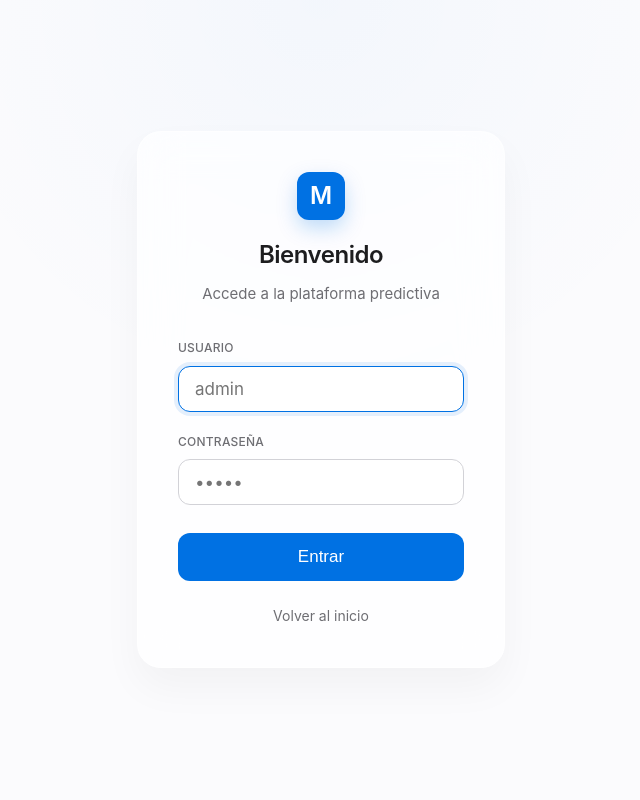
After one commit to pach24/Minerva, a FastAPI app: template templates/login.html in a window 1280 px wide. The commit adds this page. Shown: the whole page, without its empty margins (319-959 px from the left). Run offline with FastAPI, Linux system fonts and the light colour scheme; the template is opened without the code that fills it, so the values that code supplies are empty.

Commit message:
feat(auth): implement login and protect demo route
- Add session middleware configuration in main.py
- Create login.html template
- Implement admin validation logic
- Restrict access to /demo endpoint for unauthenticated users

```diff
--- a/main.py
+++ b/main.py
@@ -1,9 +1,14 @@
-from fastapi import FastAPI, Request
-from fastapi.responses import HTMLResponse
+from fastapi import FastAPI, Request, Form
+from fastapi.responses import HTMLResponse, RedirectResponse
 from fastapi.templating import Jinja2Templates
 from fastapi.staticfiles import StaticFiles
+from starlette.middleware.sessions import SessionMiddleware
 
 app = FastAPI()
+
+# --- CONFIGURACIÓN ---
+
+app.add_middleware(SessionMiddleware, secret_key="latararallevaunvestidoblancollenodecascabeles")
 
 # Servir archivos estáticos desde /static
 app.mount("/static", StaticFiles(directory="static"), name="static")
@@ -14,6 +19,40 @@ templates = Jinja2Templates(directory="templates")
 @app.get("/", response_class=HTMLResponse)
 def read_root(request: Request):
     return templates.TemplateResponse("index.html", {"request": request})
+
+# --- LOGIN (GET) ---
+@app.get("/login", response_class=HTMLResponse)
+def login_page(request: Request):
+    # Si ya está logueado, lo mandamos directo a la demo
+    if request.session.get("user") == "admin":
+        return RedirectResponse(url="/demo")
+    return templates.TemplateResponse("login.html", {"request": request})
+
+# --- LOGIN (POST) ---
+@app.post("/login")
+async def login_submit(request: Request, username: str = Form(...), password: str = Form(...)):
+    if username == "admin" and password == "admin":
+        request.session["user"] = "admin"  # Guardamos sesión
+        return RedirectResponse(url="/demo", status_code=303)
+    else:
+        return templates.TemplateResponse("login.html", {
+            "request": request,
+            "error": "Usuario o contraseña incorrectos"
+        })
+
+# --- LOGOUT ---
+@app.get("/logout")
+def logout(request: Request):
+    request.session.clear()
+    return RedirectResponse(url="/login")
+
+
+# --- RUTA PROTEGIDA (DEMO) ---
 @app.get("/demo", response_class=HTMLResponse)
 def demo(request: Request):
-    return templates.TemplateResponse("demo.html", {"request": request})
+    # Verificamos si existe la sesión
+    user = request.session.get("user")
+    if not user:
+        return RedirectResponse(url="/login")
+
+    return templates.TemplateResponse("demo.html", {"request": request, "user": user})
--- /dev/null
+++ b/static/css/login.css
@@ -0,0 +1,156 @@
+/* login.css - Solo estilos específicos, hereda variables de tu CSS global */
+
+/* Ajuste del contenedor principal para centrar verticalmente */
+body {
+    /* Sobrescribimos el display del body solo para esta página si es necesario,
+       o usamos un wrapper específico como .login-wrapper */
+    display: flex;
+    align-items: center;
+    justify-content: center;
+    min-height: 100vh;
+    /* Fondo sutil adicional si quieres resaltar sobre el gris base */
+    background-image:
+        radial-gradient(circle at 50% 0%, rgba(0, 113, 227, 0.03) 0%, transparent 40%);
+}
+
+.login-wrapper {
+    width: 100%;
+    max-width: 400px;
+    padding: calc(var(--spacing-unit) * 2);
+    display: flex;
+    flex-direction: column;
+    gap: calc(var(--spacing-unit) * 3);
+    animation: fadeIn 0.6s cubic-bezier(0.16, 1, 0.3, 1);
+}
+
+/* Tarjeta Glassmorphism */
+.login-card {
+    background: rgba(255, 255, 255, 0.7);
+    backdrop-filter: blur(20px) saturate(180%);
+    -webkit-backdrop-filter: blur(20px) saturate(180%);
+    border: 1px solid rgba(255, 255, 255, 0.4);
+    border-radius: 24px;
+    padding: 40px;
+    box-shadow: 0 20px 40px rgba(0, 0, 0, 0.04);
+}
+
+.login-header {
+    text-align: center;
+    margin-bottom: calc(var(--spacing-unit) * 4);
+}
+
+/* Icono o Logo */
+.logo-icon {
+    width: 48px;
+    height: 48px;
+    background: var(--color-accent);
+    color: white;
+    border-radius: 12px;
+    display: flex;
+    align-items: center;
+    justify-content: center;
+    font-weight: 600;
+    font-size: 24px;
+    margin: 0 auto calc(var(--spacing-unit) * 2);
+    box-shadow: 0 8px 20px rgba(0, 113, 227, 0.25);
+}
+
+.login-header h1 {
+    font-size: 24px;
+    font-weight: 600;
+    margin-bottom: calc(var(--spacing-unit) * 1);
+    letter-spacing: -0.02em;
+}
+
+.login-header p {
+    color: var(--color-secondary);
+    font-size: 15px;
+}
+
+/* Inputs estilo Apple */
+.form-group {
+    margin-bottom: calc(var(--spacing-unit) * 2.5);
+}
+
+.form-group label {
+    display: block;
+    font-size: 12px;
+    font-weight: 500;
+    color: var(--color-secondary);
+    margin-bottom: calc(var(--spacing-unit) * 1);
+    text-transform: uppercase;
+    letter-spacing: 0.02em;
+}
+
+.form-input {
+    width: 100%;
+    padding: 12px 16px;
+    border-radius: 12px;
+    border: 1px solid #d2d2d7;
+    background: rgba(255, 255, 255, 0.8);
+    font-size: 17px; /* Tamaño legible estándar iOS */
+    color: var(--color-text);
+    transition: all 0.2s ease;
+    outline: none;
+    font-family: inherit;
+}
+
+.form-input:focus {
+    border-color: var(--color-accent);
+    background: #fff;
+    box-shadow: 0 0 0 4px rgba(0, 113, 227, 0.1);
+}
+
+/* Botón */
+.btn-submit {
+    width: 100%;
+    padding: 14px;
+    background: var(--color-accent);
+    color: white;
+    border: none;
+    border-radius: 12px;
+    font-size: 17px;
+    font-weight: 500;
+    cursor: pointer;
+    transition: transform 0.1s, background-color 0.2s;
+    margin-top: calc(var(--spacing-unit) * 1);
+}
+
+.btn-submit:hover {
+    background: #0077ED; /* Un tono ligeramente más claro */
+    transform: scale(1.01);
+}
+
+.btn-submit:active {
+    transform: scale(0.98);
+}
+
+/* Mensajes y Enlaces */
+.error-msg {
+    color: var(--color-danger);
+    background: rgba(255, 59, 48, 0.1);
+    padding: 12px;
+    border-radius: 8px;
+    font-size: 14px;
+    text-align: center;
+    margin-bottom: 20px;
+}
+
+.back-link {
+    display: block;
+    text-align: center;
+    margin-top: 24px;
+    font-size: 14px;
+    color: var(--color-secondary);
+    text-decoration: none;
+}
+
+.back-link:hover {
+    color: var(--color-text);
+    text-decoration: underline;
+}
+
+@keyframes fadeIn {
+    from { opacity: 0; transform: scale(0.98); }
+    to { opacity: 1; transform: scale(1); }
+}
--- a/static/css/metrics.css
+++ b/static/css/metrics.css
@@ -104,7 +104,7 @@
 }
 
 .metric-card:hover .metric-icon {
-    transform: scale(1.15) rotate(-5deg);
+    transform: scale(1.15);
     background: linear-gradient(135deg,
         rgba(0, 122, 255, 0.2),
         rgba(90, 200, 250, 0.2)
--- a/static/css/security.css
+++ b/static/css/security.css
@@ -84,7 +84,7 @@
 }
 
 .security-card:hover .security-icon {
-    transform: scale(1.1) rotate(5deg);
+    transform: scale(1.1);
     background: linear-gradient(135deg, rgba(0, 122, 255, 0.15), rgba(90, 200, 250, 0.15));
 }
 
--- a/templates/index.html
+++ b/templates/index.html
@@ -207,7 +207,7 @@
         </p>
 
         <div class="metrics-grid">
-            <article class="metric-card metric-card--primary">
+            <article class="metric-card">
                 <div class="metric-icon">
                     <i data-lucide="target"></i>
                 </div>
--- /dev/null
+++ b/templates/login.html
@@ -0,0 +1,49 @@
+<!DOCTYPE html>
+<html lang="es">
+<head>
+    <meta charset="UTF-8">
+    <meta name="viewport" content="width=device-width, initial-scale=1.0">
+    <title>Iniciar Sesión - Minerva</title>
+
+    <!-- 1. Tu CSS Global -->
+    <link rel="stylesheet" href="/static/css/base.css">
+    <!-- (O el nombre que tenga tu archivo global con las variables) -->
+
+    <!-- 2. CSS Específico del Login -->
+    <link rel="stylesheet" href="/static/css/login.css">
+</head>
+<body>
+    <div class="login-wrapper">
+        <div class="login-card">
+            <div class="login-header">
+                <!-- La M de Minerva -->
+                <div class="logo-icon">M</div>
+                <h1>Bienvenido</h1>
+                <p>Accede a la plataforma predictiva</p>
+            </div>
+
+            {% if error %}
+            <div class="error-msg">
+                {{ error }}
+            </div>
+            {% endif %}
+
+            <form action="/login" method="post">
+                <div class="form-group">
+                    <label>Usuario</label>
+                    <input type="text" name="username" class="form-input" placeholder="admin" required autofocus>
+                </div>
+
+                <div class="form-group">
+                    <label>Contraseña</label>
+                    <input type="password" name="password" class="form-input" placeholder="•••••" required>
+                </div>
+
+                <button type="submit" class="btn-submit">Entrar</button>
+            </form>
+
+            <a href="/" class="back-link">Volver al inicio</a>
+        </div>
+    </div>
+</body>
+</html>
```
